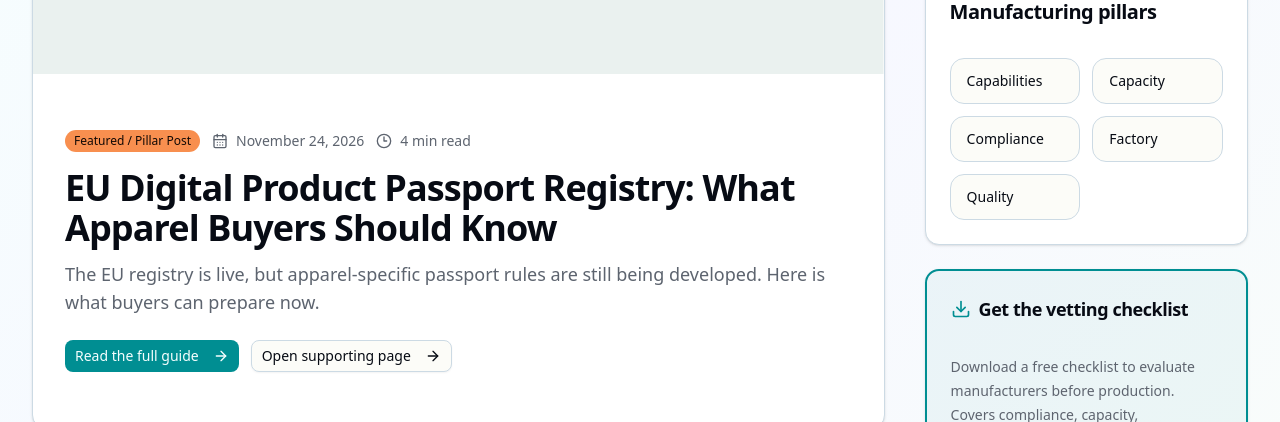
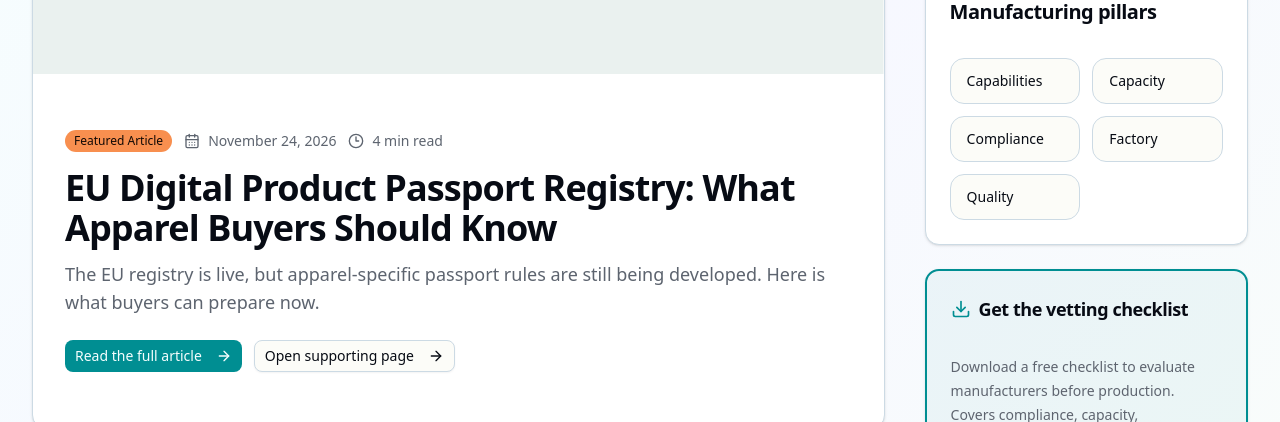
Before and after one commit to mahim2022/merchandisingWebplatform, a Next.js app: page /blog in a window 1280 px wide. Shown: the part 980-1402 px from the top of the page. Built offline with nearby package versions, Linux system fonts and the light colour scheme; no server answers.

Commit message:
Align blog description with news coverage

```diff
--- a/src/app/blog/page.tsx
+++ b/src/app/blog/page.tsx
@@ -105,7 +105,7 @@ export default function BlogPage() {
             </div>
             <CardContent className="p-6 lg:p-8">
               <div className="mb-4 flex flex-wrap items-center gap-3 text-sm text-muted-foreground">
-                <Badge variant="secondary">Featured / Pillar Post</Badge>
+                <Badge variant="secondary">Featured Article</Badge>
                 <span className="inline-flex items-center gap-2">
                   <CalendarDays className="h-4 w-4" />
                   {new Date(featuredPost.publishedAt).toLocaleDateString("en-US", {
@@ -129,7 +129,7 @@ export default function BlogPage() {
               </p>
               <div className="mt-6 flex flex-col gap-3 sm:flex-row">
                 <CTAButton href={`/blog/${featuredPost.slug}`} size="sm">
-                  Read the full guide
+                  Read the full article
                 </CTAButton>
                 <CTAButton href={featuredPost.supportPage.href} variant="outline" size="sm">
                   Open supporting page
```
